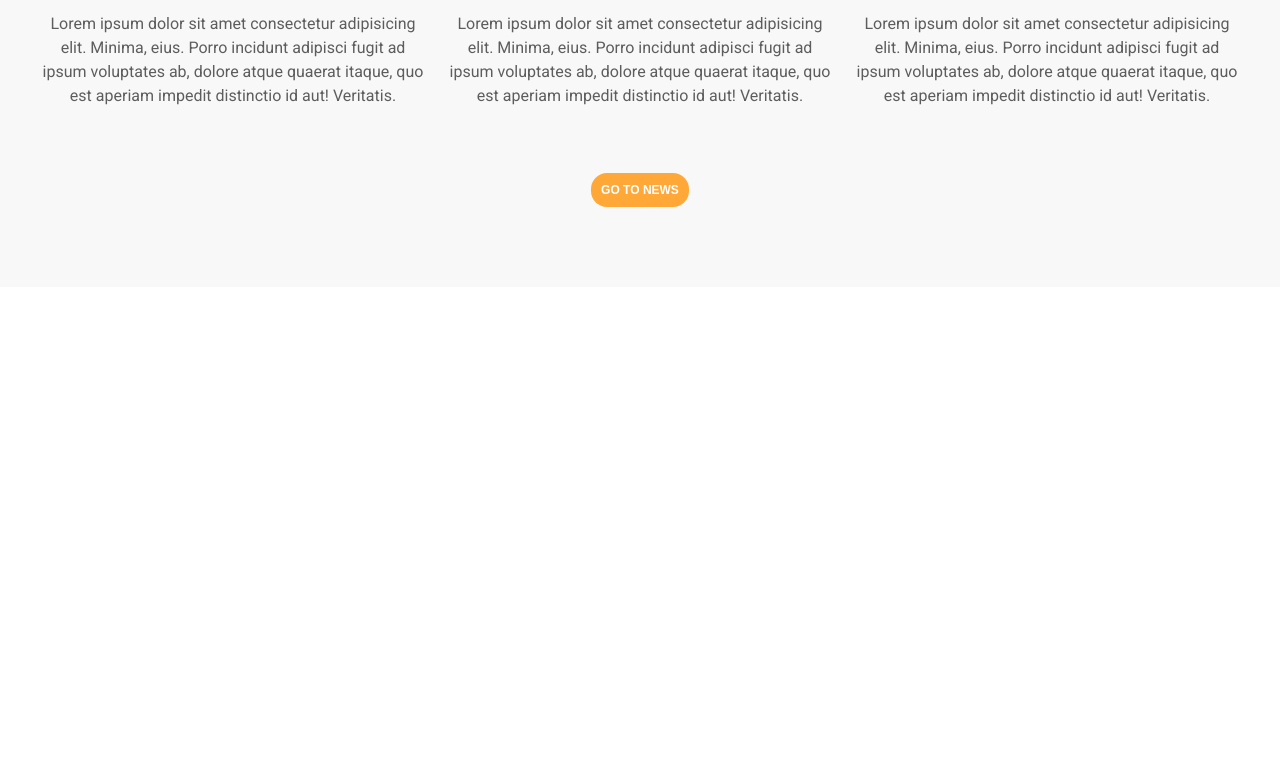
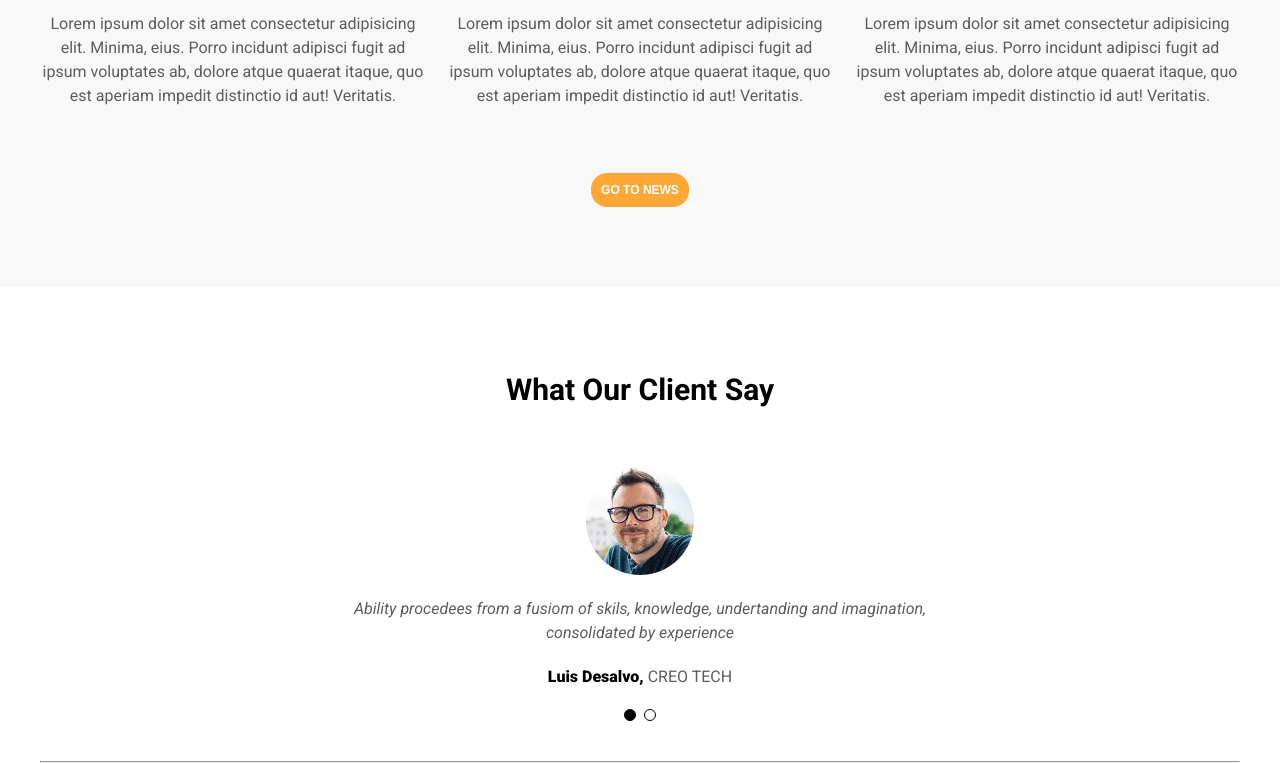
Before and after one commit to GabrieleCorti/proj-html-vuejs, a website: page index.html in a window 1280 px wide. Shown: the part 4919-5682 px from the top of the page. Before the commit the page ends 5206 px from the top, so only its background shows below. Drawn offline with nearby package versions, Linux system fonts and the light colour scheme.

Commit message:
carosello statico completato

```diff
--- a/index.html
+++ b/index.html
@@ -209,6 +209,26 @@
                 </div>
                 <button class="btn_primary">go to news</button>
             </section>
+            <!-- carousell per ora statico -->
+            <section class="section-6">
+                <div class="intro">
+                    <h2>what our client say</h2>
+                </div>
+                <div class="container">
+                    <div class="slide_testimonial active">
+                        <div class="testimonial_img_wrap">
+                            <img src="images\testimonials-2.jpg" alt="">
+                        </div>
+                        <p class="cit">Ability procedees from a fusiom of skils, knowledge, undertanding and imagination, consolidated by experience</p>
+                        <p class="author"><span>Luis Desalvo,</span> <span>creo tech</span></p>
+                    </div>
+                    <div class="bullet">
+                        <div class="circle active"></div>
+                        <div class="circle"></div>
+                    </div>
+                    <hr>
+                </div>
+            </section>
 
         </div>
         <script src="https://cdn.jsdelivr.net/npm/vue@2.6.12/dist/vue.js"></script>
--- a/js/script.js
+++ b/js/script.js
@@ -2,6 +2,7 @@ const App = new Vue({
 
     el: "#app",
     data: {
+        /* array di oggeti per associare img e description per alt */
         imgNumbers: [
         {
             imgNumber: "1-1",
@@ -27,6 +28,7 @@ const App = new Vue({
             imgNumber: "6-1",
             description: "qualcosa"
         }],
+        /* piani facilmento modificabili in questo modo */
         plans: [
             {
                 type: "Standard",
--- a/src/app.scss
+++ b/src/app.scss
@@ -9,3 +9,4 @@
 @import "partial/imgWork";
 @import "partial/cardPrice";
 @import "partial/cardNews";
+@import "partial/carousel";
--- /dev/null
+++ b/src/partial/_carousel.scss
@@ -0,0 +1,48 @@
+.container {
+    width: $container;
+    margin: auto;
+    text-align: center;
+    .testimonial_img_wrap {
+        display: inline-block;
+        overflow: hidden;
+        border-radius: 50%;
+        margin: 40px 0 15px;
+        width: 9%;
+        img {
+            width: 100%;
+            display: block;
+        }
+    }
+    .cit {
+        font-style: italic;
+        width: 55%;
+        margin: auto;
+    }
+    .author {
+        margin: 20px 0;
+        span:first-child {
+            color: black;
+            font-weight: 900;
+        }
+        span:last-child {
+            text-transform: uppercase;
+        }
+    }
+
+
+    .bullet {
+        display: flex;
+        justify-content: center;
+        padding-bottom: 40px;
+        .circle {
+            width: 12px;
+            height: 12px;
+            border-radius: 100%;
+            border: 1px solid black;
+            margin: 0 4px;
+            &.active {
+             background-color: black;
+            }
+        }
+    }
+}
```
Also changed, not shown: dist/app.css.
